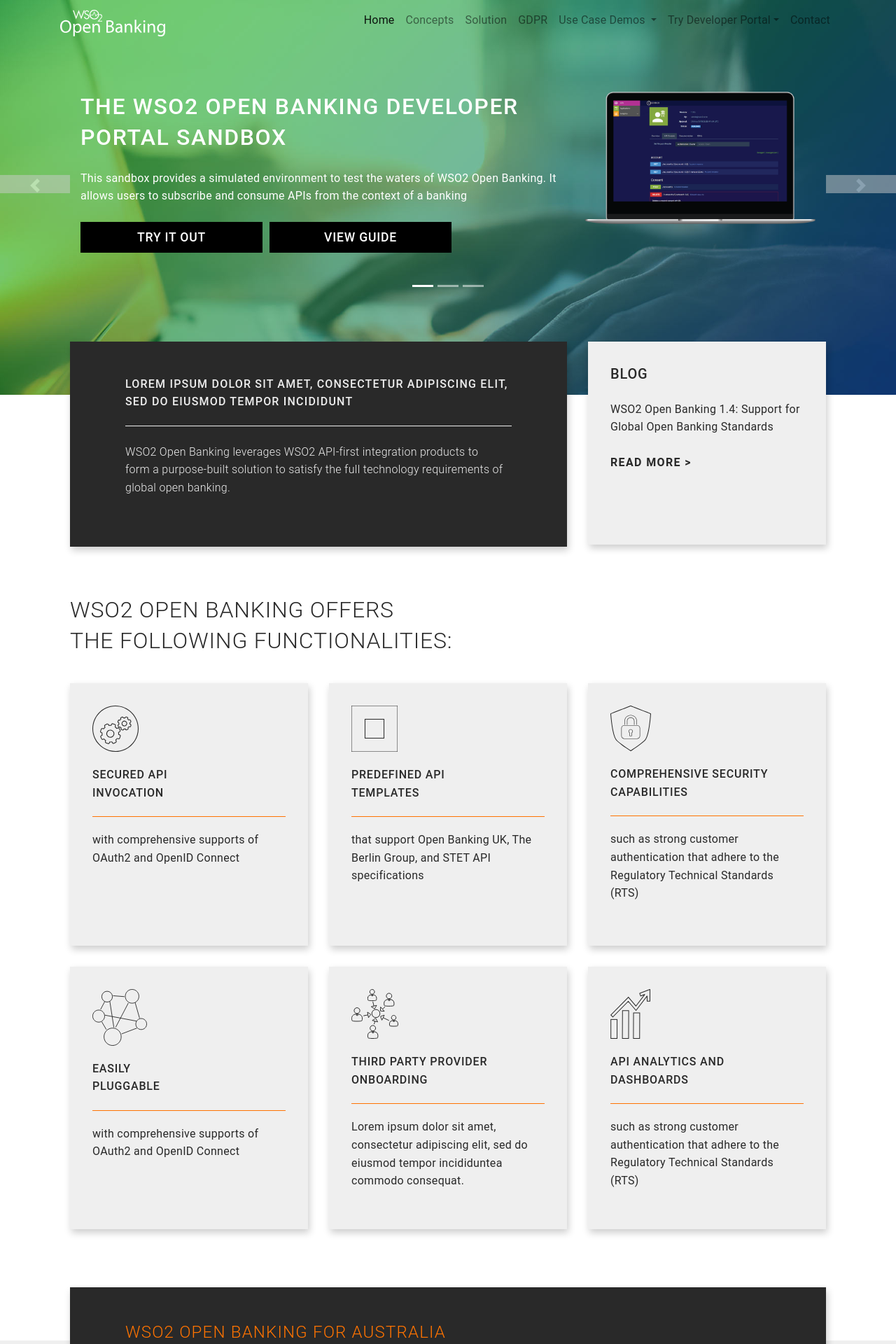
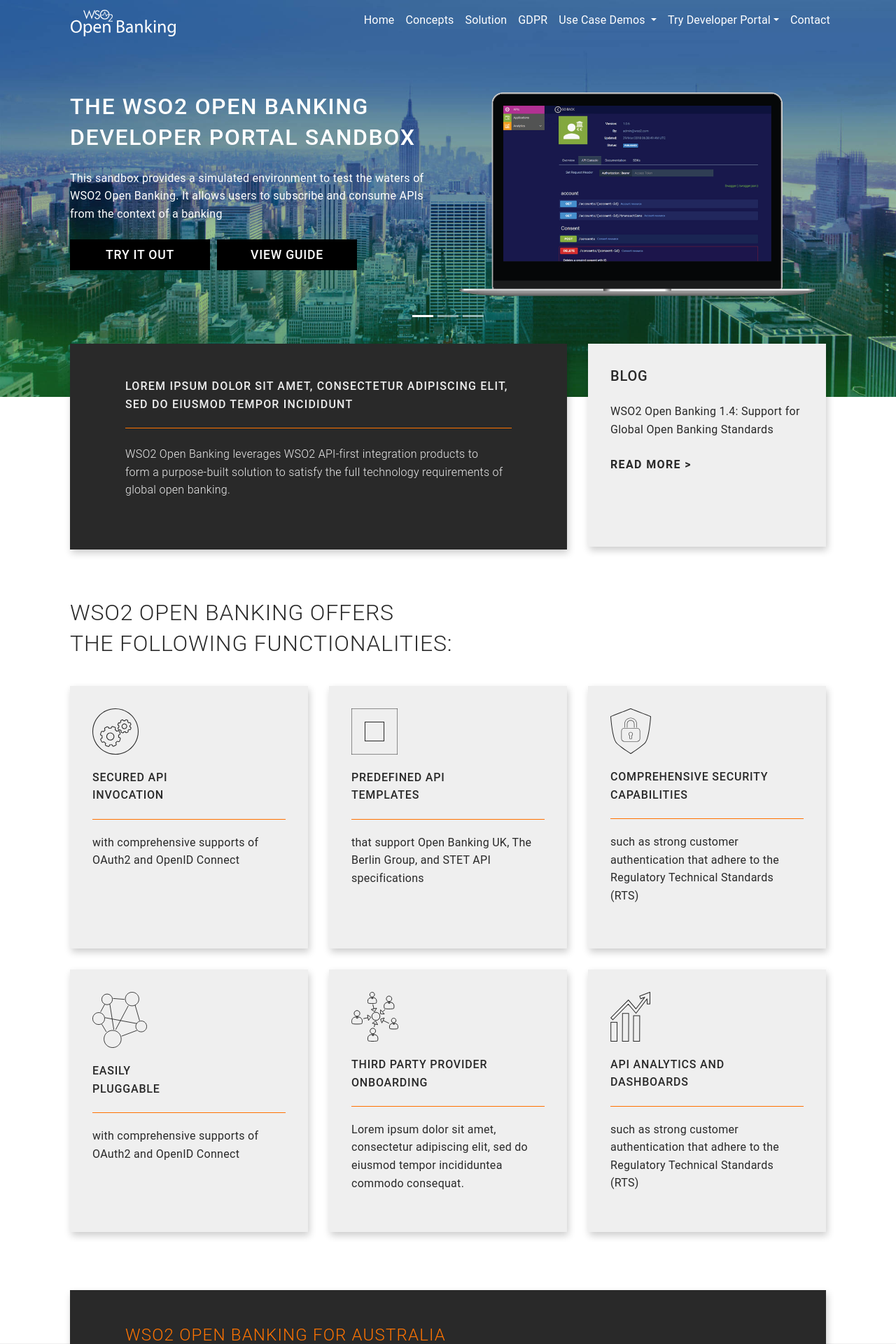
Before and after one commit to wso2/demo-open-banking.github.io, a Jekyll site: the page built from index.html, in a window 1280 px wide. Shown: the top 1920 px of the page at 70% size. Built offline with Jekyll 4.4.1, drawn with Linux system fonts in a browser that asks for light colours.

Commit message:
Update layout

```diff
--- a/css/ob.css
+++ b/css/ob.css
@@ -1,13 +1,15 @@
 body {
 	/* background: #999999; */
-    padding-top:0px;
+	padding-top: 0px;
 	background-image: url(../img/obbg-green.jpg);
 	background-size: 100%;
 }
+
 .row {
 	margin-left: 0;
 	margin-right: 0;
 }
+
 .row.cNavRow {
 	/* padding: 0;
     margin: 0;
@@ -18,35 +20,44 @@
 	/* height: 390px; */
 }
 
+.cSliderContent {
+	padding-left: 0;
+}
 
-.cIntroSection {
+.cIntroSection {}
 
+.cIntroSection.cTitle p {
+	color: #fff;
+}
 
-
+.carousel-indicators {
+	bottom: -40px;
 }
 
 .cTopPadding {
 	padding-top: 10rem;
 }
 
+.navbar-brand {
+	padding-left: 15px;
+}
+
 .navbar-brand img {
-    width:150px;
+	width: 150px;
 }
 
 ul.cFloatRight {
 	float: right !important;
 }
 
-.cArrows {
-
-}
-
+.cArrows {}
 
 .cFuntionBox {
 	margin-top: 15px;
 	margin-bottom: 15px;
 	min-height: 375px;
 }
+
 .cFuntionBox img {
 	margin-bottom: 20px;
 }
@@ -55,6 +66,7 @@
 	width: 100%;
 	/* max-height: 300px; */
 }
+
 
 /* .cSliderContent , .cSliderImage {
     width: 50%;
@@ -67,14 +79,10 @@
 }
 
 .cArrows {
-
 	display: inline-block;
 	height: 100px;
 	background: red;
 	top: 20%;
-
-
-
 	padding: 5px;
 	margin-top: 70px;
 	background-image: none;
@@ -93,24 +101,26 @@
 	min-height: 290px;
 }
 
-.cOBslider h2 , .cOBslider p {
+.cOBslider h2,
+.cOBslider p {
 	color: #ffffff;
 }
 
-
 .cSliderContent a.cButton {
-
 	display: inline-block;
 	float: left;
-    margin-right: 10px ;
+	margin-right: 10px;
 	background: #000;
 	font-size: 1.1rem;
+	max-width: 200px;
+	padding: 12px 30px;
 }
 
 .cFooter {
 	background: #fff;
 	padding: 1rem 0;
 }
+
 
 /* .section-nav {
 
@@ -127,7 +137,6 @@
 
      */
 
-
 .cSectionAboveHighlight.cTitle {
 	padding-bottom: 4rem;
 }
@@ -137,9 +146,67 @@
 }
 
 
+/* NAVIGATION */
+
+.nav-link {
+	color: #fff !important;
+}
+
+
 /* TOC */
 
-/* .cTocConatiner ul {
-padding: 0;
+.cTocConatiner li {
+	list-style: none;
+	/* border-left: 1px solid green; */
+}
+
+.cTocConatiner li {
+	font-weight: 700;
+}
+
+.cTocConatiner li li {
+	font-weight: 600;
+}
+
+.cTocConatiner li li li {
+	font-weight: 400;
+}
+
+.cTocConatiner ul {
+	padding-top: 10px;
+	/* margin-right: 40px; */
 	margin: 0;
-} */
+}
+
+.cTocConatiner ul ul {
+	margin-left: 20px;
+}
+
+.cTocConatiner ul ul ul {
+	margin-left: 20px;
+}
+
+.cTocConatiner ul ul,
+.cTocConatiner ul ul ul {
+	border: none;
+}
+
+.cPagecontent {
+	padding-left: 40px;
+	border-left: 1px solid green;
+}
+
+.cToC-pannel {
+	display: inline-block;
+	width: 100%;
+}
+
+.cToC-pannel.stick {
+	position: fixed;
+	width: 100%;
+	top: 0;
+	height: 95vh;
+	overflow-y: scroll;
+	overflow-x: hidden;
+	glyph-orientation-horizontal: 0rad;
+}
--- a/index.html
+++ b/index.html
@@ -16,15 +16,15 @@
                <div class="carousel-item  active">
 
 <div class="row">
-                  <div class="cSliderContent col-sm-12 col-md-8 col-lg-8">
+                  <div class="cSliderContent col-sm-12 col-md-6 col-lg-6">
                      <h2>The WSO2 Open Banking Developer Portal Sandbox</h2>
                      <p>This sandbox provides a simulated environment to test the waters of WSO2 Open Banking. It allows users
                         to subscribe and consume APIs from the context of a banking
                      </p>
-                     <a href="/support/customer-on-boarding/check-list/" class="cButton cDownloadButton">Try it out</a>
-                     <a href="/support/customer-on-boarding/check-list/" class="cButton cDownloadButton">view guide</a>
+                     <a href="https://openbanking.wso2.com/apis/list" class="cButton cDownloadButton">Try it out</a>
+                     <a href="https://openbanking.wso2.com/sandbox-guide" class="cButton cDownloadButton">View guide</a>
                   </div>
-                  <div class="cSliderImage col-sm-12 col-md-4 col-lg-4">
+                  <div class="cSliderImage col-sm-12 col-md-6 col-lg-6">
                      <img src="/img/demo-pc.png"/>
                   </div>
                   </div>
@@ -34,44 +34,44 @@
                </div>
                <div class="carousel-item ">
                   <div class="row">
-                  <div class="cSliderContent col-sm-12 col-md-8 col-lg-8">
+                  <div class="cSliderContent col-sm-12 col-md-6 col-lg-6">
                      <h2>Payment Initiation Service Providers (PISP) Demo</h2>
                      <p>This will demonstrate how our open banking solution interacts in the Payment Initiation Service
                         Providers (PISP) flow of PSD2.
                      </p>
-                     <a href="/support/customer-on-boarding/check-list/" class="cButton cDownloadButton">CHECK LIST</a>
-                     <a href="/support/customer-on-boarding/check-list/" class="cButton cDownloadButton">CHECK LIST</a>
+                     <a href="/support/customer-on-boarding/check-list/" class="cButton cDownloadButton">View Demo</a>
+                     <!-- <a href="/support/customer-on-boarding/check-list/" class="cButton cDownloadButton">CHECK LIST</a> -->
                   </div>
-                  <div class="cSliderImage col-sm-12 col-md-4 col-lg-4">
+                  <div class="cSliderImage col-sm-12 col-md-6 col-lg-6">
                      <img src="/img/demo-phone.png"/>
                   </div>
                   </div>
                </div>
                <div class="carousel-item ">
                   <div class="row">
-                  <div class="cSliderContent col-sm-12 col-md-8 col-lg-8">
+                  <div class="cSliderContent col-sm-12 col-md-6 col-lg-6">
                      <h2>Account Information Service Providers (AISP) Demo</h2>
                      <p>This will demonstrate how our open banking solution interacts in the Account Information Service
                         Providers (AISP) flow of PSD2.
                      </p>
-                     <a href="/support/customer-on-boarding/check-list/" class="cButton cDownloadButton">CHECK LIST</a>
-                     <a href="/support/customer-on-boarding/check-list/" class="cButton cDownloadButton">CHECK LIST</a>
+                     <a href="https://openbanking.wso2.com/demos/aisp" class="cButton cDownloadButton">View Demo</a>
+
                   </div>
-                  <div class="cSliderImage col-sm-12 col-md-4 col-lg-4">
+                  <div class="cSliderImage col-sm-12 col-md-6 col-lg-6">
                      <img src="/img/demo-tab.png"/>
                   </div>
                   </div>
                </div>
             </div>
          </div>
-         <a class="carousel-control-prev cArrows" href="#carouselExampleIndicators" role="button" data-slide="prev">
+         <!-- <a class="carousel-control-prev cArrows" href="#carouselExampleIndicators" role="button" data-slide="prev">
          <span class="carousel-control-prev-icon" aria-hidden="true"></span>
          <span class="sr-only">Previous</span>
          </a>
          <a class="carousel-control-next cArrows" href="#carouselExampleIndicators" role="button" data-slide="next">
          <span class="carousel-control-next-icon" aria-hidden="true"></span>
          <span class="sr-only">Next</span>
-         </a>
+         </a> -->
       </div>
    </div>
 </section>
@@ -81,7 +81,7 @@
          <div class="col-sm-12 col-md-8 col-lg-8">
             <div class="cHighlighted cDarkGreyBG cFixedHeight">
                <div class="col-sm-12 col-md-12">
-                  <h5 class="cUppercase cWhiteColored cReducedBottomMargin cUnderline">Lorem ipsum dolor sit amet, consectetur
+                  <h5 class="cUppercase cWhiteColored cReducedBottomMargin cUnderline cUnderOrange">Lorem ipsum dolor sit amet, consectetur
                      adipiscing elit, sed do eiusmod tempor incididunt
                   </h5>
                   <!-- <h2 class="cUppercase cUnderline">Benefits</h2> -->
```
Also changed, not shown: concepts.md (+4 -4 lines), img/aisp.png, img/applications.png, img/demo-pc.png, img/demo-phone.png, img/demo-tab.png, img/obbg-green.jpg, img/pisp.png, img/stakeholders.png, img/tpp.png. Lines whose indentation alone changed are shown as unchanged.
